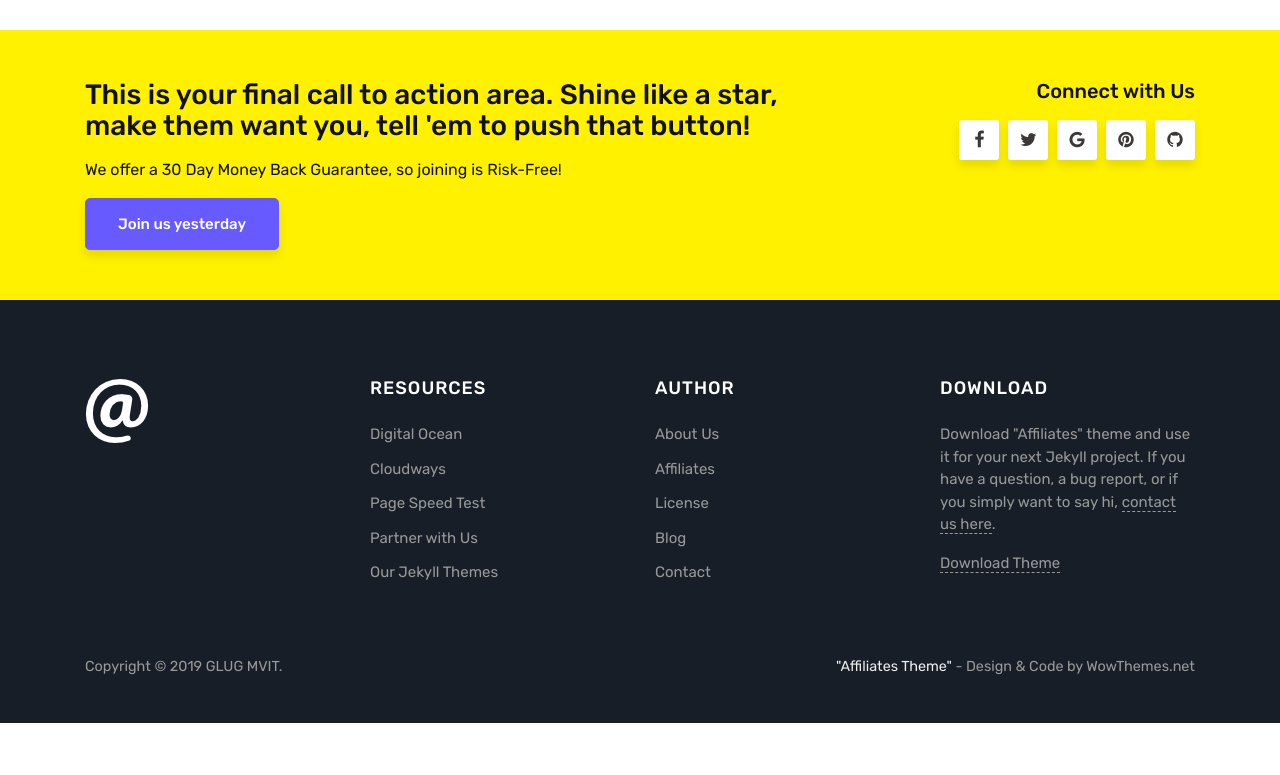
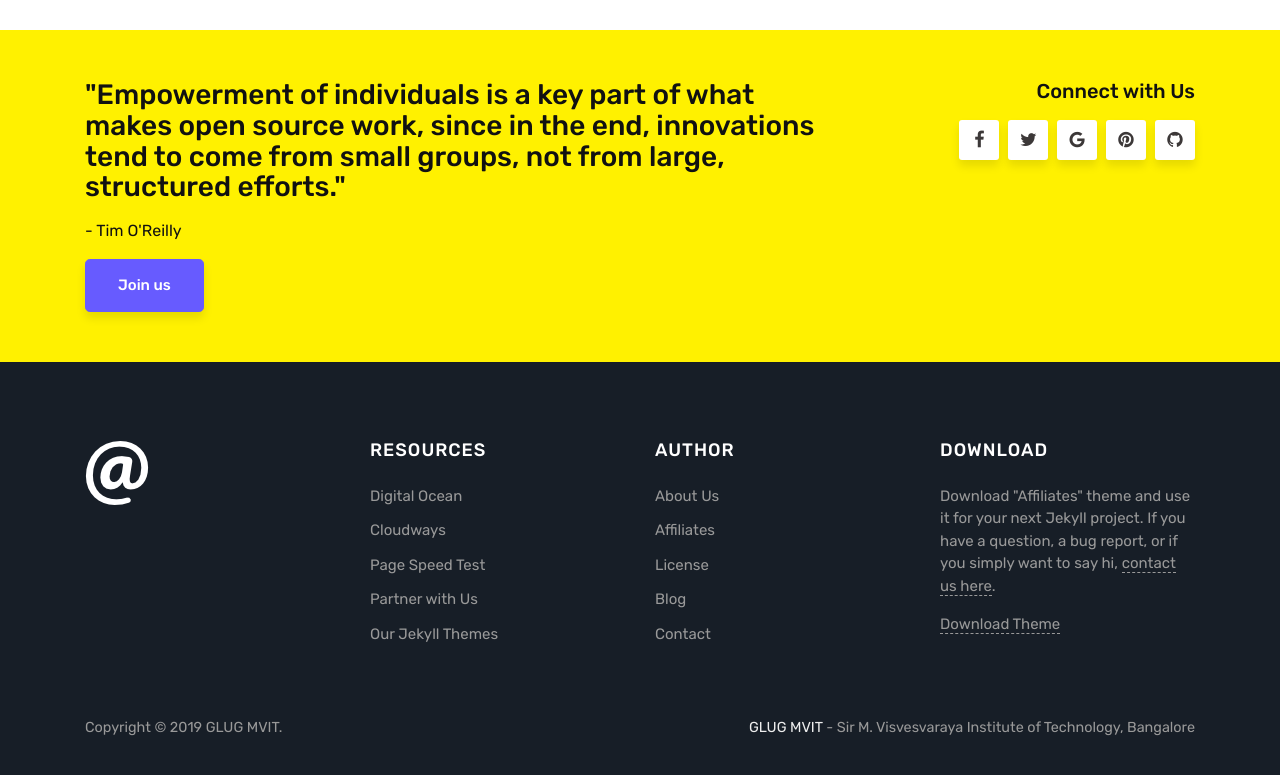
Before and after one commit to glugmvit/glugmvit.github.io, a Jekyll site: the page built from index.html, in a window 1280 px wide and 1400 px high, scrolled down 1518 px. Shown: the part 615-1390 px from the top of the window. Built offline with Jekyll 4.4.1, drawn with Linux system fonts in a browser that asks for light colours; the list of posts is cut into pages by our own code; comment, search, counter and statistics services are not loaded; before the commit the page ends 2856 px from its top, so only the background shows below that.

Commit message:
Add quote

```diff
--- a/_layouts/default.html
+++ b/_layouts/default.html
@@ -128,17 +128,17 @@
         <div class="container">
             <div class="row justify-content-center">
                 <div class="col-md-8">
-                    <h3>This is your final call to action area. Shine like a star, make them want you, tell 'em to push that button!</h3>
-                    <p>We offer a <span>30 Day Money Back Guarantee</span>, so joining is <span class="risk-free">Risk-Free!</span></p>
-                    <a class="btn btn-primary btn-lg" href="#">Join us yesterday</a>
+                    <h3>"Empowerment of individuals is a key part of what makes open source work, since in the end, innovations tend to come from small groups, not from large, structured efforts."</h3>
+                    <p>- <span></span><span class="risk-free">Tim O'Reilly</span></p>
+                    <a class="btn btn-primary btn-lg" href="#">Join us</a>
                 </div>
                 <div class="col-md-4 text-right footersocial">
                     <h5>Connect with Us</h5>
                     <i class="fa fa-facebook"></i>
                     <i class="fa fa-twitter"></i>
-                        <i class="fa fa-google"></i>
-                     <i class="fa fa-pinterest"></i>
-                     <i class="fa fa-github"></i>
+                    <i class="fa fa-google"></i>
+                    <i class="fa fa-pinterest"></i>
+                    <i class="fa fa-github"></i>
                 </div>
             </div>
         </div>
@@ -200,7 +200,7 @@
                 </p>
                 <p class="pull-right">
                 <!-- Please, leave credit to author unless you own a commercial license: https://www.wowthemes.net/freebies-license/ -->
-                <a target="_blank" href="https://www.wowthemes.net/free-jekyll-template-affiliates/">"Affiliates Theme"</a> - Design & Code by WowThemes.net
+                <a target="_blank" href="https://www.wowthemes.net/free-jekyll-template-affiliates/">GLUG MVIT</a> - Sir M. Visvesvaraya Institute of Technology, Bangalore
                 </p>
                 <div class="clearfix"></div>
             </div>
```
